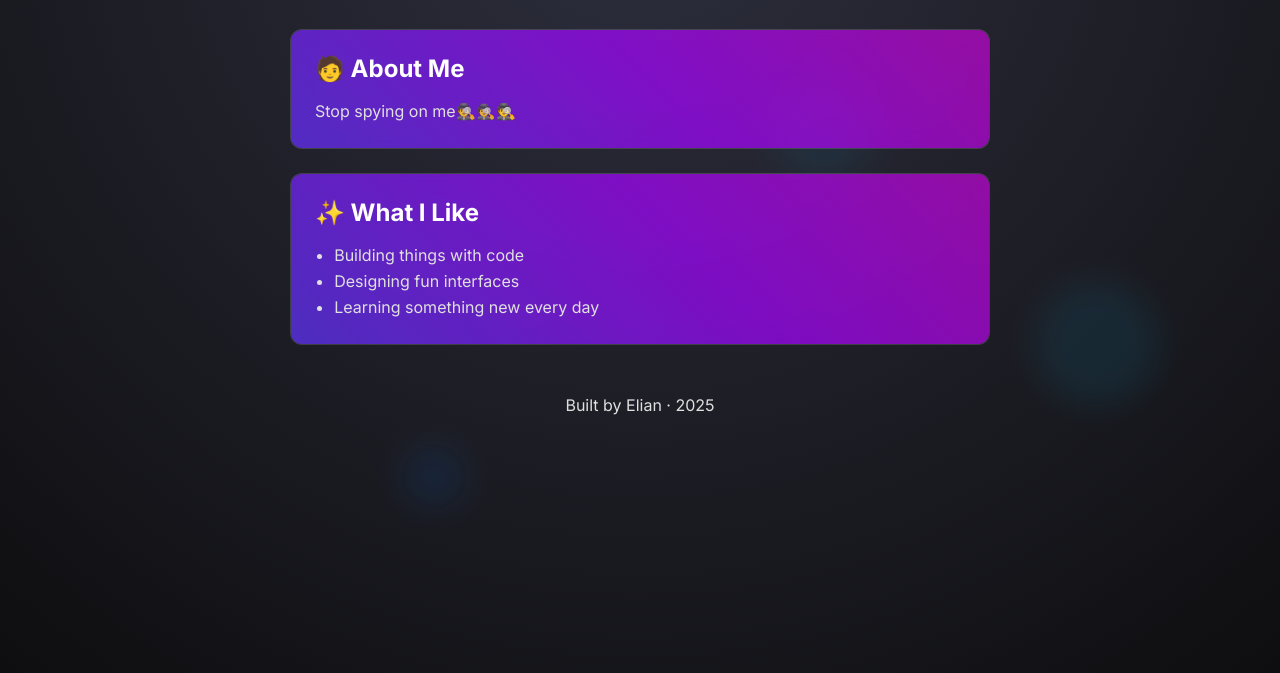
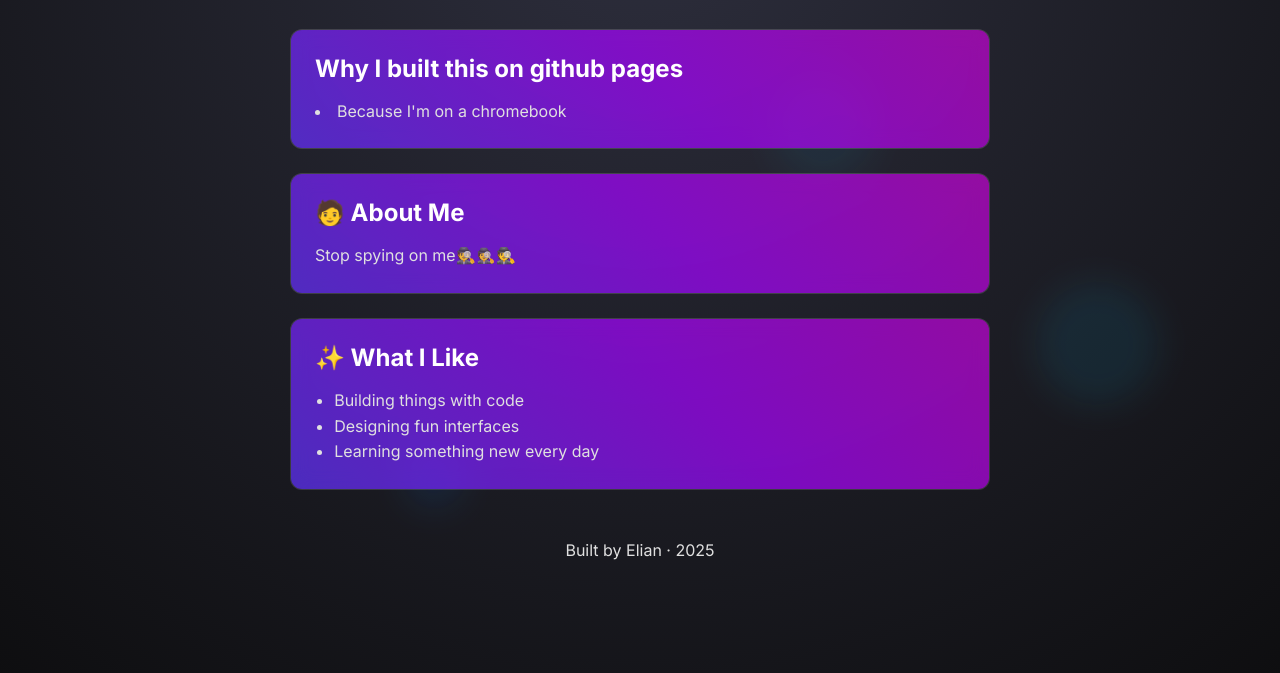
Before and after one commit to ElianBoden/site, a plain HTML site: page docs/index.html in a window 1280 px wide. Shown: the part 123-796 px from the top of the page. Drawn offline with Linux system fonts and the light colour scheme.

Commit message:
1 more card

```diff
--- a/docs/index.html
+++ b/docs/index.html
@@ -21,6 +21,13 @@
     </header>
 
     <main>
+         <section class="card">
+            <h2>Why I built this on github pages</h2>
+            <p>
+                <li>Because I'm on a chromebook</li>
+            </p>
+        </section>
+
         <section class="card">
             <h2>🧑 About Me</h2>
             <p>
@@ -36,6 +43,7 @@
                 <li>Learning something new every day</li>
             </ul>
         </section>
+
     </main>
 
     <footer>
```
